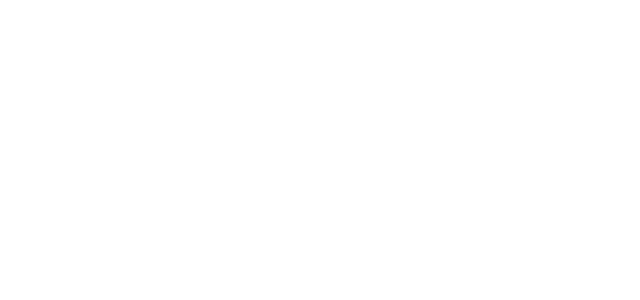
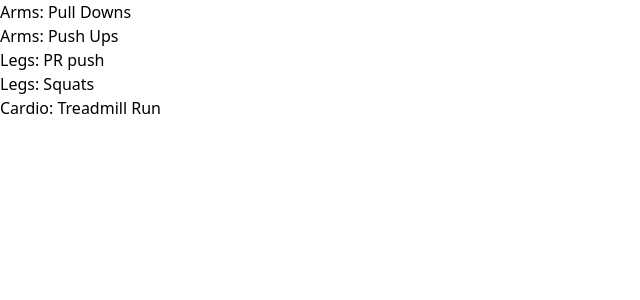
Before and after one commit to shaneTF/workout_calendar, a React (Vite) app: page / in a window 1280 px wide. Shown: the top 300 px of the page, without its empty margins (0-640 px from the left). Built offline with nearby package versions, Linux system fonts and the light colour scheme.

Commit message:
Fixed filtered cards, simple text changes

```diff
--- a/src/App.tsx
+++ b/src/App.tsx
@@ -5,18 +5,24 @@
 import Column from "./Components/calendar_columns.tsx";
 import { useState } from "react";
 
+export type cardDef = {
+  id: number;
+  name: string;
+  description: string;
+  column: string;
+};
+
 function App() {
   const [cards, setCards] = useState(TESTWORKOUTS);
 
   return (
     <>
       <main>
-        <Column
-          title="Monday"
-          column="monday"
-          cards={cards}
-          setCards={setCards}
-        />
+        <Column column="monday" cards={cards} />
+        <Column column="tuesday" cards={cards} />
+        <Column column="wednesday" cards={cards} />
+        <Column column="thursday" cards={cards} />
+        <Column column="friday" cards={cards} />
       </main>
     </>
   );
--- a/src/Components/calendar_columns.tsx
+++ b/src/Components/calendar_columns.tsx
@@ -1,34 +1,13 @@
-import { JSX } from "react/jsx-runtime";
-import Card from "./card";
+import { cardDef } from "../App";
 
-function Column({
-  title,
-  column,
-  cards,
-  setCards,
-}: {
-  title: string;
-  column: string;
-  cards: any;
-  setCards: any;
-}) {
-  const filteredCards = cards.filter(
-    (c: { column: string }) => (c.column = column)
-  );
+function Column({ column, cards }: { column: string; cards: cardDef[] }) {
+  const filteredCards = cards.filter((c) => c.column === column);
 
   return (
     <div>
-      {filteredCards.map(
-        (
-          c: JSX.IntrinsicAttributes & {
-            title: string;
-            id: number;
-            column: string;
-          }
-        ) => {
-          return <Card key={c.id} {...c} />;
-        }
-      )}
+      {filteredCards.map((c) => {
+        return <div>{c.name}</div>;
+      })}
     </div>
   );
 }
--- a/src/Components/card.tsx
+++ b/src/Components/card.tsx
@@ -1,15 +1,15 @@
 function Card({
-  title,
+  name,
   id,
   column,
 }: {
-  title: string;
+  name: string;
   id: number;
   column: string;
 }) {
   return (
     <div>
-      <p>{title}</p>
+      <p>{name}</p>
     </div>
   );
 }
--- a/src/data/testWorkouts.tsx
+++ b/src/data/testWorkouts.tsx
@@ -2,37 +2,37 @@
   {
     id: 1,
     name: "Arms: Pull Downs",
-    Description:
+    description:
       "Lorem ipsum dolor sit amet consectetur adipisicing elit. Temporibus, iste",
-    Column: "Monday",
+    column: "monday",
   },
   {
     id: 2,
     name: "Arms: Push Ups",
-    Description:
+    description:
       "Lorem ipsum dolor sit amet consectetur adipisicing elit. Temporibus, iste",
-    Column: "Tuesday",
+    column: "tuesday",
   },
   {
     id: 3,
     name: "Legs: PR push",
-    Description:
+    description:
       "Lorem ipsum dolor sit amet consectetur adipisicing elit. Temporibus, iste",
-    Column: "Wednesday",
+    column: "wednesday",
   },
   {
     id: 4,
     name: "Legs: Squats",
-    Description:
+    description:
       "Lorem ipsum dolor sit amet consectetur adipisicing elit. Temporibus, iste",
-    Column: "Thursday",
+    column: "thursday",
   },
   {
     id: 5,
     name: "Cardio: Treadmill Run",
-    Description:
+    description:
       "Lorem ipsum dolor sit amet consectetur adipisicing elit. Temporibus, iste",
-    Column: "Friday",
+    column: "friday",
   },
 ];
 
```
